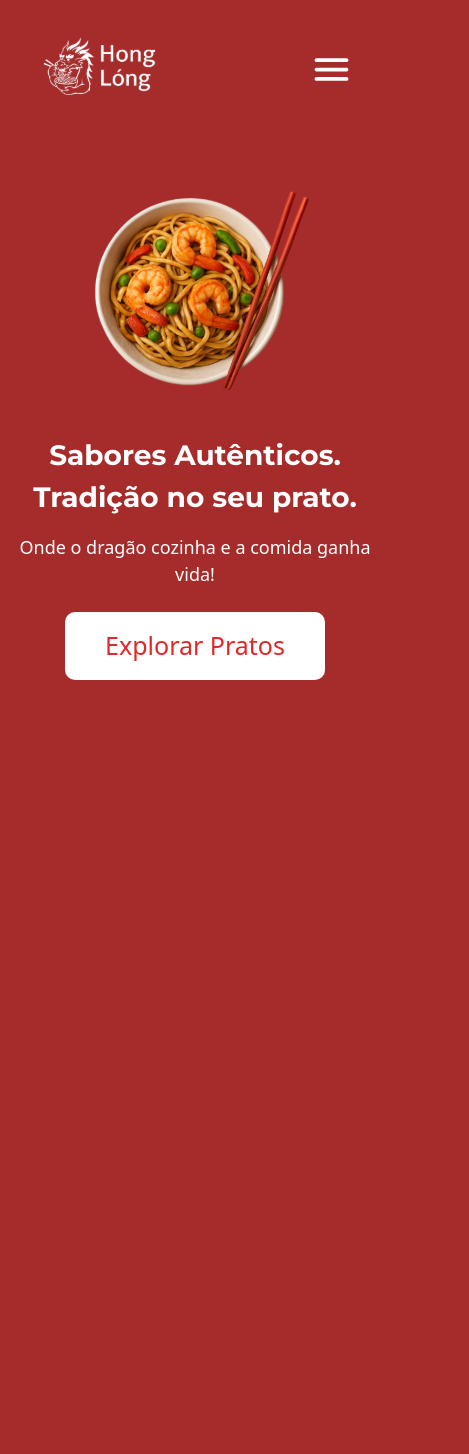
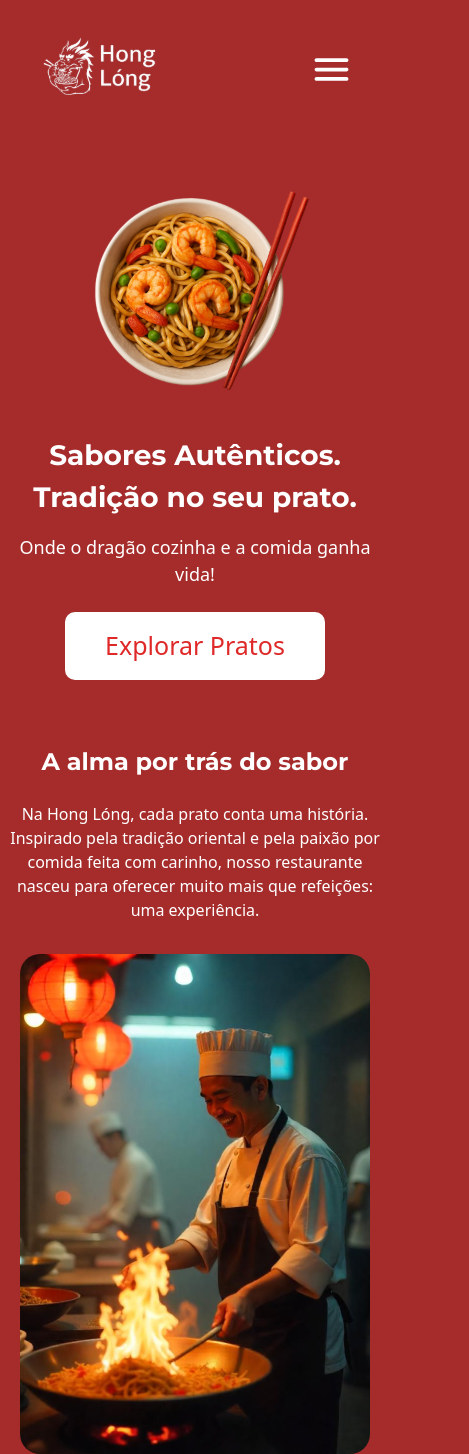
Before and after one commit to MarlonRamos07/Hong-Long, a React (Vite) app: page / in a window 390 px wide. Shown: the whole page, 469 px wide, since content can reach past the window. Before the commit the page ends 844 px from the top, so only its background shows below. Built offline with nearby package versions, Linux system fonts and the light colour scheme.

Commit message:
About Section Responsiva

```diff
--- a/src/App.jsx
+++ b/src/App.jsx
@@ -1,4 +1,5 @@
 import './App.css'
+import About from './Componentes/About'
 import Header from './Componentes/Header'
 import Hero from './Componentes/Hero'
 
@@ -9,6 +10,7 @@ function App() {
     <>
       <Header/>
       <Hero/>
+      <About/>
     </>
   )
 }
--- /dev/null
+++ b/src/Componentes/About.jsx
@@ -0,0 +1,20 @@
+import CheffImage from '../assets/Chef_Image.svg'
+function About() {
+    return(
+
+        <section className='flex flex-col   md:flex-row md:text-left md:justify-center text-center md:gap-16 mt-8'>
+        <div className='flex flex-col md:text-left md:items-start  justify-center items-center gap-6p'>
+            <h2 className='w-[34.188rem] h-[3.625rem] md:w-[36.125rem] md:h-[3.438rem] text-white font-[Montserrat] font-bold text-[1.5rem] md:text-[2.813rem] text-center'>A alma por trás
+            do sabor</h2>
+            <p className='md:w-[32.688rem] md:h-[26.5rem] md:text-4xl text-white font-[Sawarabi Gothic] md:mt-10 mb-8'>
+                Na Hong Lóng, cada prato conta uma história. Inspirado pela tradição oriental e pela paixão por comida feita com carinho, nosso restaurante nasceu para oferecer muito mais que refeições: uma experiência.
+            </p>
+        </div>
+        <img className="w-[21.875rem] h-[31.25rem] mx-auto md:w-[26.063rem] md:h-[52.125rem] md:m-0"  src={CheffImage}/>
+        </section>
+
+    )
+}
+
+
+export default About
```
Also changed, not shown: src/assets/Chef_Image.svg (added).
